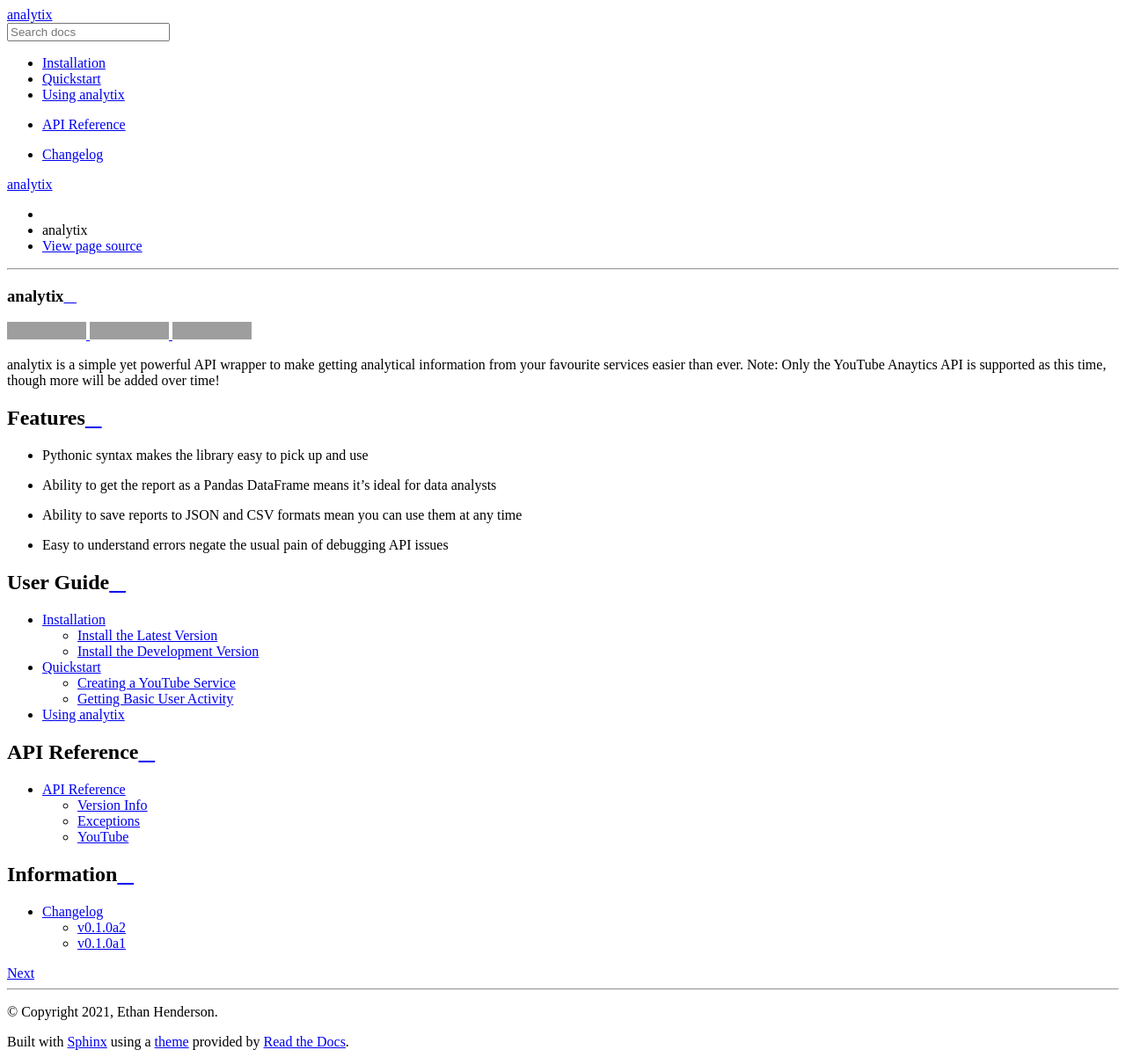
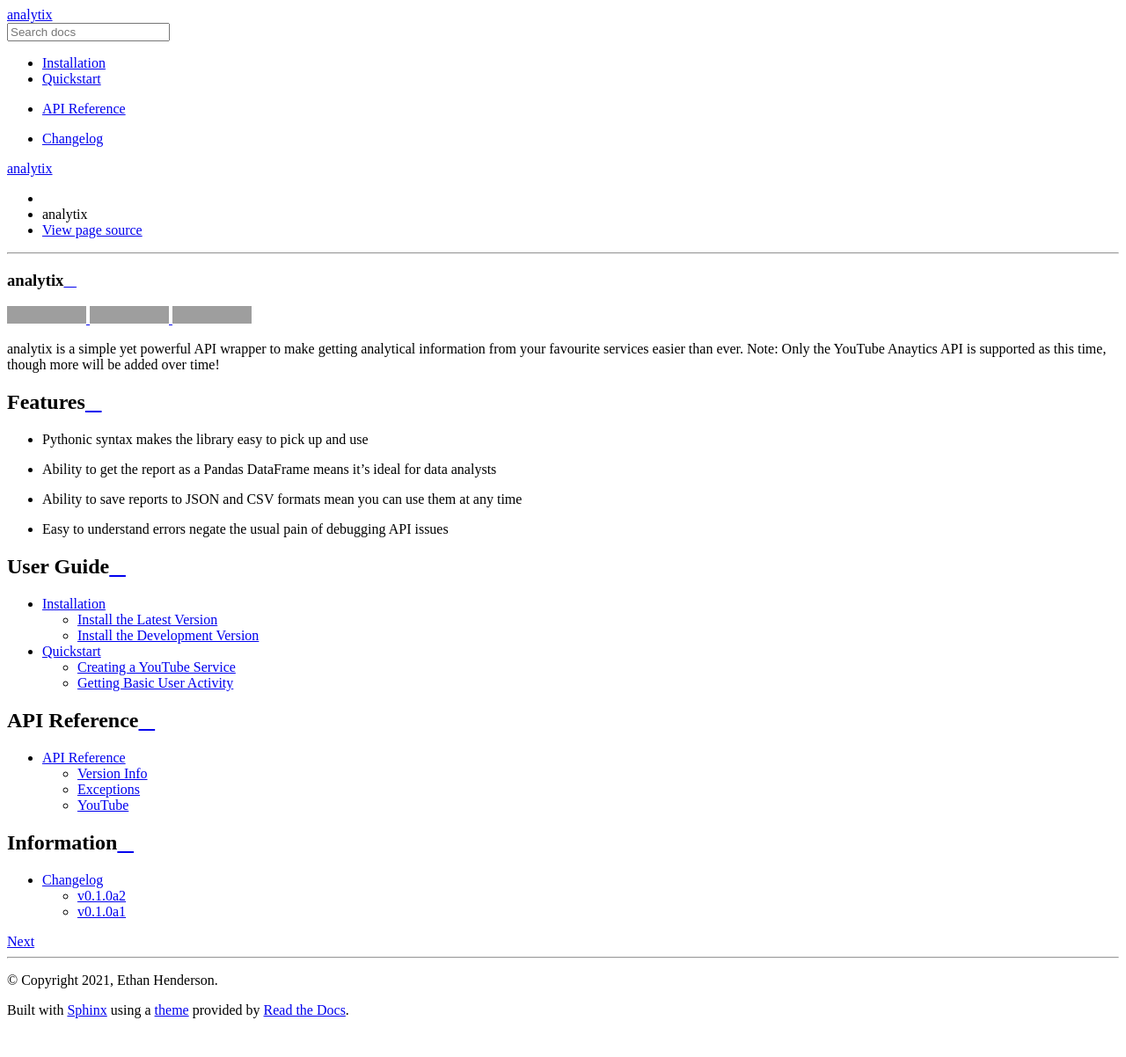
Before and after one commit to parafoxia/analytix, a Sphinx documentation site: the page built from docs/index.rst, in a window 1280 px wide. Shown: the whole page at 88% size. Built offline with Sphinx 7.4.7 and the Read the Docs theme 2.0.0, drawn with Linux system fonts in a browser that asks for light colours; after the commit the page ends 1166 px from its top, so only the background shows below that; some of the changed lines change nothing that is shown; grey boxes are pictures that could not be loaded.

Commit message:
Removed examples page

```diff
--- a/docs/index.rst
+++ b/docs/index.rst
@@ -36,7 +36,6 @@ User Guide
 
    usage/install
    usage/quickstart
-   usage/examples
 
 API Reference
 -------------
--- a/docs/usage/examples.rst
+++ /dev/null
@@ -1,4 +0,0 @@
-Using analytix
-==============
-
-Sorry, this page isn't done yet!
```
